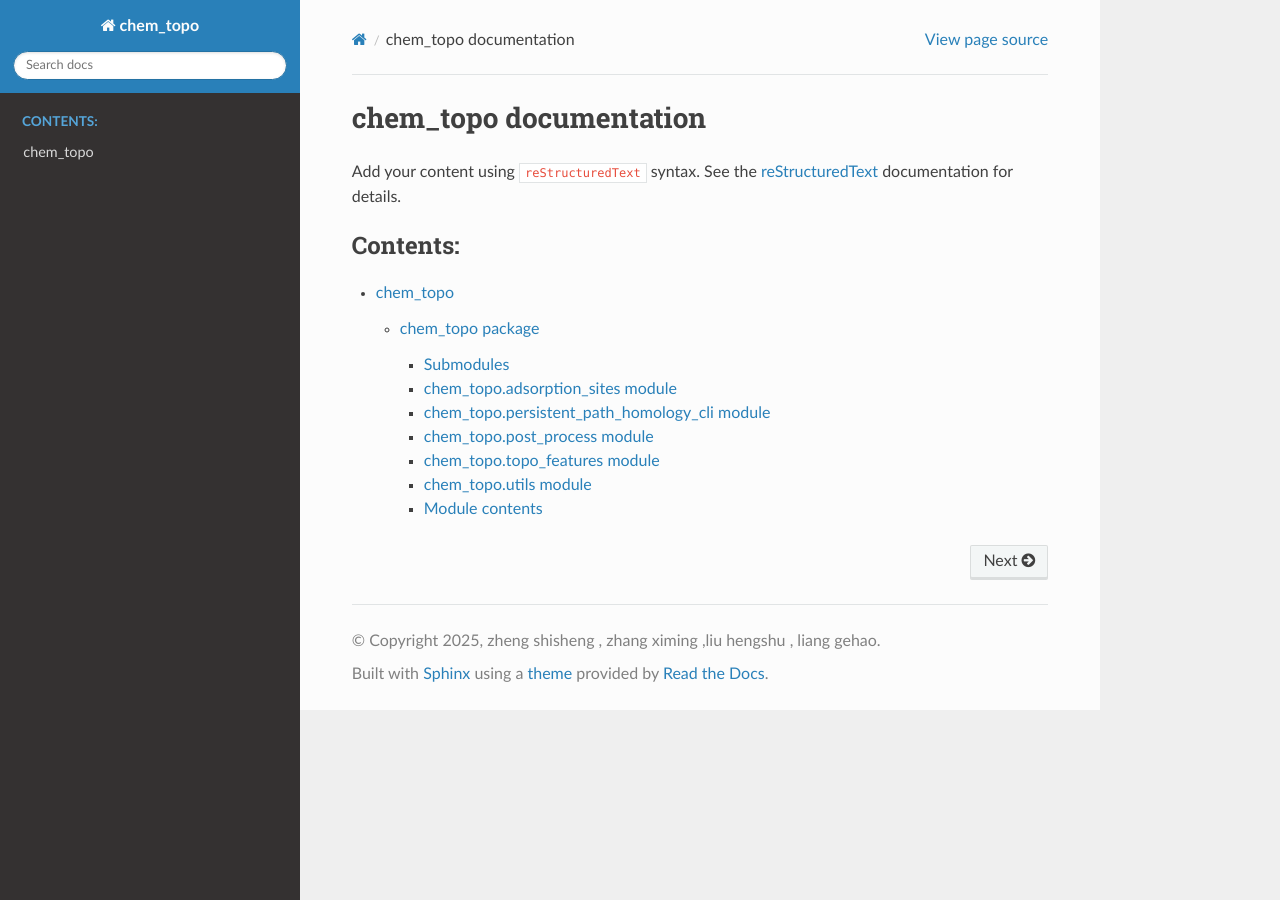
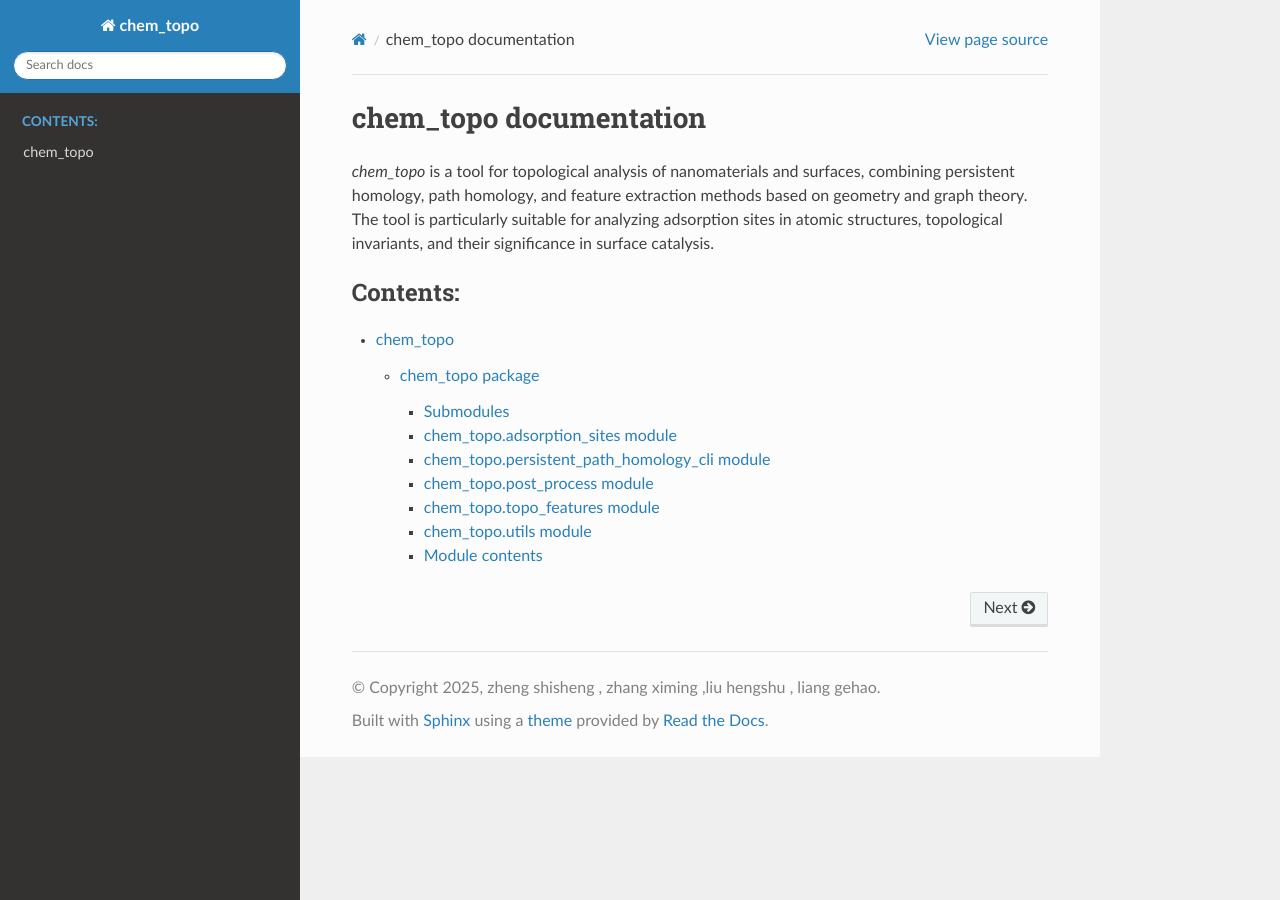
Before and after one commit to JFLigroup/Chem_topo, a Sphinx documentation site: the page built from docs/source/index.rst, in a window 1280 px wide. Built offline with Sphinx 7.4.7 and the Read the Docs theme 3.1.0, drawn with Linux system fonts in a browser that asks for light colours.

Commit message:
Update index.rst

```diff
--- a/docs/source/index.rst
+++ b/docs/source/index.rst
@@ -6,9 +6,7 @@
 chem_topo documentation
 =======================
 
-Add your content using ``reStructuredText`` syntax. See the
-`reStructuredText <https://www.sphinx-doc.org/en/master/usage/restructuredtext/index.html>`_
-documentation for details.
+`chem_topo` is a tool for topological analysis of nanomaterials and surfaces, combining persistent homology, path homology, and feature extraction methods based on geometry and graph theory. The tool is particularly suitable for analyzing adsorption sites in atomic structures, topological invariants, and their significance in surface catalysis.
 
 
 .. toctree::
```
